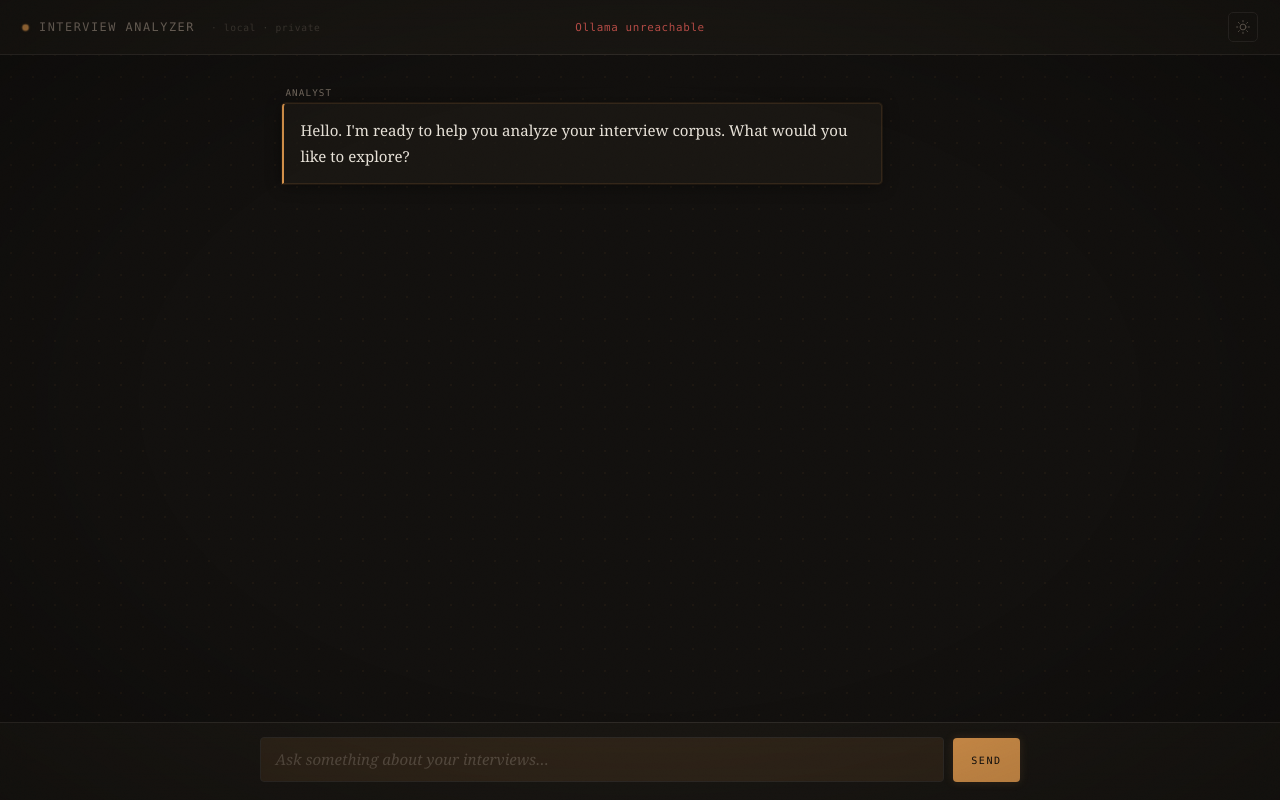
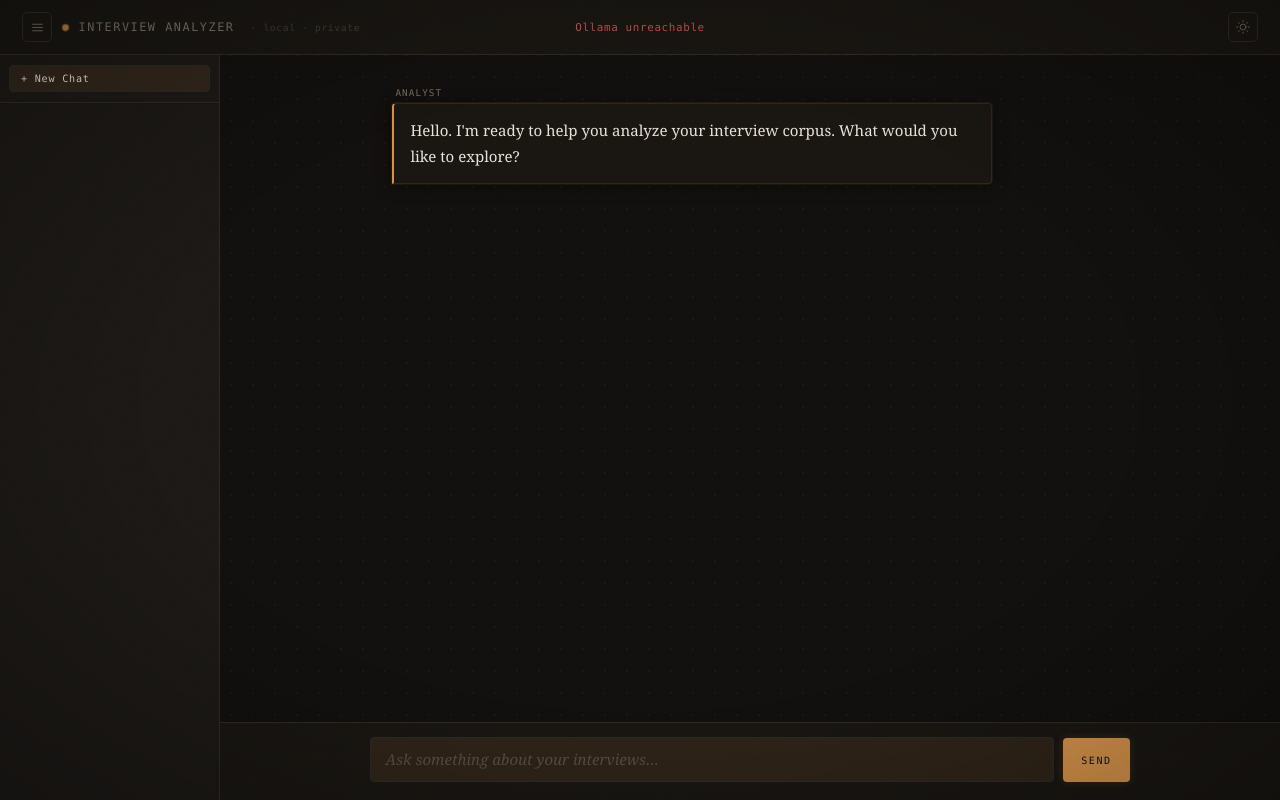
Before and after one commit to JawandS/interview-analyzer, a FastAPI app: page / in a window 1280 px wide. Run offline with FastAPI, Linux system fonts and the light colour scheme; data that the repository does not hold is empty.

Commit message:
persixt sessions

```diff
--- a/app/main.py
+++ b/app/main.py
@@ -1,12 +1,16 @@
 from contextlib import asynccontextmanager
-from fastapi import FastAPI, Form, Request
+from datetime import datetime, timezone
+from fastapi import FastAPI, Form, HTTPException, Request
 from fastapi.responses import HTMLResponse, StreamingResponse
 from fastapi.staticfiles import StaticFiles
 from fastapi.templating import Jinja2Templates
 import asyncio
+import aiosqlite
 import html
 import httpx
 import json
+import os
+from pathlib import Path
 import subprocess
 
 
@@ -18,13 +22,44 @@
         return "localhost"
 
 
-OLLAMA_BASE = f"http://{_wsl_gateway()}:11434"
+OLLAMA_BASE   = f"http://{_wsl_gateway()}:11434"
 DEFAULT_MODEL = "gemma4:latest"
-KEEP_ALIVE   = "30m"
+KEEP_ALIVE    = "30m"
+DB_PATH       = Path(__file__).parent.parent / "data" / "interview-analyzer.db"
+
+
+async def _init_db():
+    DB_PATH.parent.mkdir(parents=True, exist_ok=True)
+    async with aiosqlite.connect(DB_PATH) as db:
+        await db.execute("PRAGMA foreign_keys = ON")
+        await db.execute("""
+            CREATE TABLE IF NOT EXISTS sessions (
+                id         INTEGER PRIMARY KEY AUTOINCREMENT,
+                title      TEXT NOT NULL DEFAULT 'New Conversation',
+                model      TEXT,
+                created_at TEXT NOT NULL,
+                updated_at TEXT NOT NULL
+            )
+        """)
+        await db.execute("""
+            CREATE TABLE IF NOT EXISTS messages (
+                id         INTEGER PRIMARY KEY AUTOINCREMENT,
+                session_id INTEGER NOT NULL REFERENCES sessions(id) ON DELETE CASCADE,
+                role       TEXT NOT NULL,
+                content    TEXT NOT NULL,
+                thinking   TEXT,
+                created_at TEXT NOT NULL
+            )
+        """)
+        # migrate existing DBs that predate the thinking column
+        try:
+            await db.execute("ALTER TABLE messages ADD COLUMN thinking TEXT")
+        except Exception:
+            pass
+        await db.commit()
 
 
 async def _warmup():
-    """Load the default model into memory so the first request is fast."""
     try:
         async with httpx.AsyncClient(timeout=60.0) as client:
             await client.post(
@@ -32,11 +67,12 @@
                 json={"model": DEFAULT_MODEL, "prompt": "", "stream": False, "keep_alive": KEEP_ALIVE, "think": True},
             )
     except Exception:
-        pass  # Ollama not running yet — fine, user will see the error on first chat
+        pass
 
 
 @asynccontextmanager
 async def lifespan(_: FastAPI):
+    await _init_db()
     asyncio.create_task(_warmup())
     yield
 
@@ -73,9 +109,95 @@
         return '<span class="model-error">Ollama unreachable</span>'
 
 
+# ── Sessions ──────────────────────────────────────────────────
+
+@app.get("/sessions")
+async def list_sessions():
+    async with aiosqlite.connect(DB_PATH) as db:
+        db.row_factory = aiosqlite.Row
+        cur = await db.execute(
+            "SELECT id, title, model, created_at, updated_at FROM sessions ORDER BY updated_at DESC"
+        )
+        rows = await cur.fetchall()
+    return [dict(r) for r in rows]
+
+
+@app.post("/sessions")
+async def create_session(model: str = Form(default=DEFAULT_MODEL)):
+    now = datetime.now(timezone.utc).isoformat()
+    async with aiosqlite.connect(DB_PATH) as db:
+        cur = await db.execute(
+            "INSERT INTO sessions (title, model, created_at, updated_at) VALUES (?, ?, ?, ?)",
+            ("New Conversation", model, now, now),
+        )
+        await db.commit()
+        sid = cur.lastrowid
+    return {"id": sid, "title": "New Conversation", "model": model, "created_at": now, "updated_at": now}
+
+
+@app.get("/sessions/{session_id}")
+async def get_session(session_id: int):
+    async with aiosqlite.connect(DB_PATH) as db:
+        db.row_factory = aiosqlite.Row
+        cur = await db.execute(
+            "SELECT id, title, model, created_at, updated_at FROM sessions WHERE id = ?",
+            (session_id,),
+        )
+        session = await cur.fetchone()
+        if not session:
+            raise HTTPException(status_code=404, detail="Session not found")
+        cur = await db.execute(
+            "SELECT role, content, thinking, created_at FROM messages WHERE session_id = ? ORDER BY id",
+            (session_id,),
+        )
+        messages = await cur.fetchall()
+    return {"session": dict(session), "messages": [dict(m) for m in messages]}
+
+
+@app.delete("/sessions/{session_id}")
+async def delete_session(session_id: int):
+    async with aiosqlite.connect(DB_PATH) as db:
+        await db.execute("PRAGMA foreign_keys = ON")
+        await db.execute("DELETE FROM sessions WHERE id = ?", (session_id,))
+        await db.commit()
+    return {"ok": True}
+
+
+@app.patch("/sessions/{session_id}/title")
+async def update_session_title(session_id: int, title: str = Form(...)):
+    now = datetime.now(timezone.utc).isoformat()
+    async with aiosqlite.connect(DB_PATH) as db:
+        await db.execute(
+            "UPDATE sessions SET title = ?, updated_at = ? WHERE id = ?",
+            (title, now, session_id),
+        )
+        await db.commit()
+    return {"ok": True}
+
+
+# ── Chat ──────────────────────────────────────────────────────
+
 @app.post("/chat")
-async def chat(message: str = Form(...), model: str = Form(default=DEFAULT_MODEL)):
+async def chat(
+    message: str = Form(...),
+    model: str = Form(default=DEFAULT_MODEL),
+    session_id: int = Form(...),
+):
+    now = datetime.now(timezone.utc).isoformat()
+    async with aiosqlite.connect(DB_PATH) as db:
+        await db.execute(
+            "INSERT INTO messages (session_id, role, content, created_at) VALUES (?, ?, ?, ?)",
+            (session_id, "user", message, now),
+        )
+        await db.execute(
+            "UPDATE sessions SET updated_at = ? WHERE id = ?",
+            (now, session_id),
+        )
+        await db.commit()
+
     async def generate():
+        response_parts: list[str] = []
+        thinking_parts: list[str] = []
         try:
             async with httpx.AsyncClient(timeout=180.0) as client:
                 async with client.stream(
@@ -86,11 +208,36 @@
                     resp.raise_for_status()
                     async for line in resp.aiter_lines():
                         if line:
+                            try:
+                                chunk = json.loads(line)
+                                if chunk.get("response"):
+                                    response_parts.append(chunk["response"])
+                                if chunk.get("thinking"):
+                                    thinking_parts.append(chunk["thinking"])
+                            except Exception:
+                                pass
                             yield line + "\n"
         except httpx.ConnectError:
             err = {"error": f"Could not reach Ollama at {OLLAMA_BASE}. Is the service running on Windows?"}
             yield json.dumps(err) + "\n"
+            return
         except Exception as e:
             yield json.dumps({"error": str(e)}) + "\n"
+            return
+
+        if response_parts:
+            content  = "".join(response_parts)
+            thinking = "".join(thinking_parts) or None
+            ts = datetime.now(timezone.utc).isoformat()
+            async with aiosqlite.connect(DB_PATH) as db:
+                await db.execute(
+                    "INSERT INTO messages (session_id, role, content, thinking, created_at) VALUES (?, ?, ?, ?, ?)",
+                    (session_id, "assistant", content, thinking, ts),
+                )
+                await db.execute(
+                    "UPDATE sessions SET updated_at = ? WHERE id = ?",
+                    (ts, session_id),
+                )
+                await db.commit()
 
     return StreamingResponse(generate(), media_type="application/x-ndjson")
--- a/app/static/app.js
+++ b/app/static/app.js
@@ -8,7 +8,7 @@
   el.style.height = 'auto';
   el.style.height = Math.min(el.scrollHeight, 180) + 'px';
 }
-window.resize = resize; // expose for inline oninput attribute
+window.resize = resize;
 
 // ── Theme toggle ─────────────────────────────────────────────
 const root     = document.documentElement;
@@ -23,6 +23,17 @@
   setTheme(root.dataset.theme === 'dark' ? 'light' : 'dark')
 );
 setTheme(localStorage.getItem('theme') || 'dark');
+
+// ── Sidebar toggle ───────────────────────────────────────────
+const sidebar    = document.getElementById('sidebar');
+const sidebarBtn = document.getElementById('sidebarBtn');
+
+if (localStorage.getItem('sidebarCollapsed') === '1') sidebar.classList.add('collapsed');
+
+sidebarBtn.addEventListener('click', () => {
+  sidebar.classList.toggle('collapsed');
+  localStorage.setItem('sidebarCollapsed', sidebar.classList.contains('collapsed') ? '1' : '0');
+});
 
 // ── Custom model picker (replaces native <select>) ───────────
 function upgradeModelSelect() {
@@ -93,6 +104,13 @@
 });
 
 // ── DOM helpers ──────────────────────────────────────────────
+const msgs = document.getElementById('messages');
+
+const GREETING = `<div class="message assistant">
+  <span class="label">Analyst</span>
+  <div class="bubble">Hello. I'm ready to help you analyze your interview corpus. What would you like to explore?</div>
+</div>`;
+
 function makeUserMsg(text) {
   const wrap = document.createElement('div');
   wrap.className = 'message user';
@@ -154,9 +172,120 @@
   return { details, body, label: lbl };
 }
 
+// ── Session management ───────────────────────────────────────
+let currentSessionId = null;
+
+function formatDate(iso) {
+  const d    = new Date(iso);
+  const now  = new Date();
+  const days = Math.floor((now - d) / 86400000);
+  if (days === 0) return 'Today';
+  if (days === 1) return 'Yesterday';
+  if (days < 7)  return d.toLocaleDateString('en', { weekday: 'short' });
+  return d.toLocaleDateString('en', { month: 'short', day: 'numeric' });
+}
+
+async function loadSessions() {
+  const resp     = await fetch('/sessions');
+  const sessions = await resp.json();
+  renderSessionList(sessions);
+}
+
+function renderSessionList(sessions) {
+  const list = document.getElementById('sessionList');
+  list.innerHTML = '';
+  sessions.forEach(s => {
+    const item = document.createElement('div');
+    item.className = 'session-item' + (s.id === currentSessionId ? ' active' : '');
+    item.dataset.id = s.id;
+
+    const info  = document.createElement('div');
+    info.className = 'session-info';
+
+    const title = document.createElement('div');
+    title.className   = 'session-title';
+    title.textContent = s.title;
+
+    const date = document.createElement('div');
+    date.className   = 'session-date';
+    date.textContent = formatDate(s.updated_at);
+
+    info.appendChild(title);
+    info.appendChild(date);
+
+    const del = document.createElement('button');
+    del.className   = 'session-delete';
+    del.title       = 'Delete';
+    del.textContent = '×';
+    del.addEventListener('click', async e => {
+      e.stopPropagation();
+      await fetch(`/sessions/${s.id}`, { method: 'DELETE' });
+      if (currentSessionId === s.id) startNewChat();
+      await loadSessions();
+    });
+
+    item.appendChild(info);
+    item.appendChild(del);
+    item.addEventListener('click', () => loadSession(s.id));
+    list.appendChild(item);
+  });
+}
+
+async function loadSession(id) {
+  const resp = await fetch(`/sessions/${id}`);
+  const data = await resp.json();
+  currentSessionId = id;
+
+  msgs.innerHTML = '';
+  data.messages.forEach(m => {
+    if (m.role === 'user') {
+      msgs.appendChild(makeUserMsg(m.content));
+    } else {
+      const { wrap, bubble } = makeAssistantShell();
+      if (m.thinking) {
+        const t = makeThinkBlock(wrap, bubble);
+        t.body.textContent  = m.thinking;
+        t.label.textContent = 'Reasoning';
+        t.label.classList.remove('active');
+        t.details.open      = false;
+      }
+      bubble.innerHTML = marked.parse(m.content);
+      bubble.classList.remove('streaming');
+      msgs.appendChild(wrap);
+    }
+  });
+  msgs.scrollTop = 999999;
+
+  document.querySelectorAll('.session-item').forEach(el => {
+    el.classList.toggle('active', parseInt(el.dataset.id) === id);
+  });
+}
+
+function startNewChat() {
+  currentSessionId = null;
+  msgs.innerHTML   = GREETING;
+  document.querySelectorAll('.session-item').forEach(el => el.classList.remove('active'));
+  document.getElementById('msg-input').focus();
+}
+
+document.getElementById('newChatBtn').addEventListener('click', startNewChat);
+
+async function createSession(model) {
+  const fd = new FormData();
+  if (model) fd.append('model', model);
+  const resp = await fetch('/sessions', { method: 'POST', body: fd });
+  return resp.json();
+}
+
+async function setSessionTitle(sessionId, firstMessage) {
+  const title = firstMessage.slice(0, 48).trim() + (firstMessage.length > 48 ? '…' : '');
+  const fd    = new FormData();
+  fd.append('title', title);
+  await fetch(`/sessions/${sessionId}/title`, { method: 'PATCH', body: fd });
+}
+
 // ── Streaming chat handler ───────────────────────────────────
 const form = document.getElementById('chat-form');
-const msgs = document.getElementById('messages');
 let modelReady = false;
 
 form.addEventListener('submit', async e => {
@@ -170,6 +299,17 @@
   textarea.value = '';
   resize(textarea);
   document.body.dataset.streaming = '1';
+
+  // Create session on first message
+  const isNew = !currentSessionId;
+  if (isNew) {
+    const sel   = document.getElementById('model-select');
+    const model = sel?.value || '';
+    const s     = await createSession(model);
+    currentSessionId = s.id;
+    setSessionTitle(currentSessionId, text);
+    loadSessions();
+  }
 
   msgs.appendChild(makeUserMsg(text));
 
@@ -212,6 +352,7 @@
   try {
     const fd  = new FormData();
     fd.append('message', text);
+    fd.append('session_id', currentSessionId);
     const sel = document.getElementById('model-select');
     if (sel) fd.append('model', sel.value);
 
@@ -274,5 +415,9 @@
     }
     delete document.body.dataset.streaming;
     msgs.scrollTop = 999999;
+    loadSessions();
   }
 });
+
+// ── Init ─────────────────────────────────────────────────────
+loadSessions();
--- a/app/static/style.css
+++ b/app/static/style.css
@@ -47,6 +47,188 @@
   display: flex;
   flex-direction: column;
   transition: background-color 0.35s, color 0.35s;
+  overflow: hidden;
+}
+
+/* ── App body (sidebar + main) ────────────────── */
+.app-body {
+  flex: 1;
+  display: flex;
+  min-height: 0;
+  overflow: hidden;
+}
+
+/* ── Sidebar ──────────────────────────────────── */
+.sidebar {
+  width: 220px;
+  flex-shrink: 0;
+  display: flex;
+  flex-direction: column;
+  border-right: 1px solid var(--border-hard);
+  background: var(--surface-solid);
+  overflow: hidden;
+  transition: width 0.22s cubic-bezier(0.22, 1, 0.36, 1),
+              opacity 0.22s,
+              border-color 0.35s,
+              background 0.35s;
+}
+
+.sidebar.collapsed {
+  width: 0;
+  opacity: 0;
+  pointer-events: none;
+}
+
+.sidebar-top {
+  padding: 0.65rem 0.55rem;
+  border-bottom: 1px solid var(--border-hard);
+  flex-shrink: 0;
+  transition: border-color 0.35s;
+}
+
+.new-chat-btn {
+  display: block;
+  width: 100%;
+  padding: 0.42rem 0.7rem;
+  background: var(--accent-dim);
+  border: 1px solid var(--border-hard);
+  border-radius: 4px;
+  color: var(--text);
+  font-family: "Consolas", "Menlo", "Courier New", monospace;
+  font-size: 0.63rem;
+  letter-spacing: 0.08em;
+  text-align: left;
+  cursor: pointer;
+  transition: border-color 0.2s, box-shadow 0.2s, color 0.35s, background 0.35s;
+  white-space: nowrap;
+}
+
+.new-chat-btn:hover {
+  border-color: var(--accent);
+  box-shadow: 0 0 8px var(--glow);
+}
+
+.session-list {
+  flex: 1;
+  overflow-y: auto;
+  padding: 0.35rem 0.4rem;
+  scrollbar-width: thin;
+  scrollbar-color: var(--border-hard) transparent;
+}
+
+.session-list::-webkit-scrollbar { width: 3px; }
+.session-list::-webkit-scrollbar-thumb { background: var(--border-hard); border-radius: 2px; }
+
+.session-item {
+  padding: 0.44rem 0.55rem;
+  border-radius: 4px;
+  cursor: pointer;
+  display: flex;
+  align-items: center;
+  gap: 0.3rem;
+  min-width: 0;
+  margin-bottom: 1px;
+  border-left: 2px solid transparent;
+  transition: background 0.12s, border-color 0.12s;
+}
+
+.session-item:hover {
+  background: var(--accent-dim);
+}
+
+.session-item.active {
+  background: var(--accent-dim);
+  border-left-color: var(--accent);
+}
+
+.session-info {
+  flex: 1;
+  min-width: 0;
+}
+
+.session-title {
+  font-family: "Consolas", "Menlo", "Courier New", monospace;
+  font-size: 0.63rem;
+  letter-spacing: 0.02em;
+  color: var(--text);
+  white-space: nowrap;
+  overflow: hidden;
+  text-overflow: ellipsis;
+  transition: color 0.35s;
+}
+
+.session-date {
+  font-family: "Consolas", "Menlo", "Courier New", monospace;
+  font-size: 0.56rem;
+  color: var(--muted);
+  margin-top: 0.12rem;
+  transition: color 0.35s;
+}
+
+.session-delete {
+  display: none;
+  align-items: center;
+  justify-content: center;
+  width: 18px;
+  height: 18px;
+  padding: 0;
+  background: none;
+  border: none;
+  border-radius: 3px;
+  color: var(--muted);
+  font-size: 0.8rem;
+  line-height: 1;
+  cursor: pointer;
+  flex-shrink: 0;
+  transition: color 0.15s, background 0.15s;
+}
+
+.session-item:hover .session-delete { display: flex; }
+
+.session-delete:hover {
+  color: #c0504a;
+  background: rgba(192, 80, 74, 0.12);
+}
+
+/* ── Main column ──────────────────────────────── */
+.main-col {
+  flex: 1;
+  display: flex;
+  flex-direction: column;
+  min-width: 0;
+  overflow: hidden;
+}
+
+/* ── Icon button (sidebar toggle) ─────────────── */
+.icon-btn {
+  width: 30px;
+  height: 30px;
+  border-radius: 5px;
+  border: 1px solid var(--border-hard);
+  background: transparent;
+  cursor: pointer;
+  color: var(--muted);
+  display: flex;
+  align-items: center;
+  justify-content: center;
+  flex-shrink: 0;
+  transition: border-color 0.2s, color 0.2s, background 0.2s, box-shadow 0.2s;
+}
+
+.icon-btn:hover {
+  border-color: var(--accent);
+  color: var(--accent);
+  background: var(--accent-dim);
+  box-shadow: 0 0 8px var(--glow);
+}
+
+.icon-btn svg {
+  width: 13px;
+  height: 13px;
+  fill: none;
+  stroke: currentColor;
+  stroke-width: 1.7;
+  stroke-linecap: round;
 }
 
 body::before, body::after {
--- a/app/templates/index.html
+++ b/app/templates/index.html
@@ -11,6 +11,9 @@
 <body>
   <header>
     <div class="hd-left">
+      <button id="sidebarBtn" class="icon-btn" aria-label="Toggle sidebar">
+        <svg viewBox="0 0 24 24"><line x1="3" y1="6" x2="21" y2="6"/><line x1="3" y1="12" x2="21" y2="12"/><line x1="3" y1="18" x2="21" y2="18"/></svg>
+      </button>
       <div class="status-dot" title="Local inference active"></div>
       <span class="hd-title">Interview Analyzer</span>
       <span class="hd-tag">&nbsp;· local · private</span>
@@ -40,6 +43,15 @@
     </div>
   </header>
 
+  <div class="app-body">
+    <aside class="sidebar" id="sidebar">
+      <div class="sidebar-top">
+        <button class="new-chat-btn" id="newChatBtn">+ New Chat</button>
+      </div>
+      <div class="session-list" id="sessionList"></div>
+    </aside>
+
+    <div class="main-col">
       <div id="messages">
         <div class="message assistant">
           <span class="label">Analyst</span>
@@ -63,6 +75,8 @@
           </form>
         </div>
       </div>
+    </div>
+  </div>
 
   <script type="module" src="/static/app.js"></script>
 </body>
--- a/pyproject.toml
+++ b/pyproject.toml
@@ -5,6 +5,7 @@
 readme = "README.md"
 requires-python = ">=3.11"
 dependencies = [
+    "aiosqlite>=0.22.1",
     "fastapi>=0.136.1",
     "httpx>=0.28.1",
     "jinja2>=3.1.6",
```
Also changed, not shown: CLAUDE.md (+18 -0 lines), README.md, 2 other files. Lines whose indentation alone changed are shown as unchanged.
